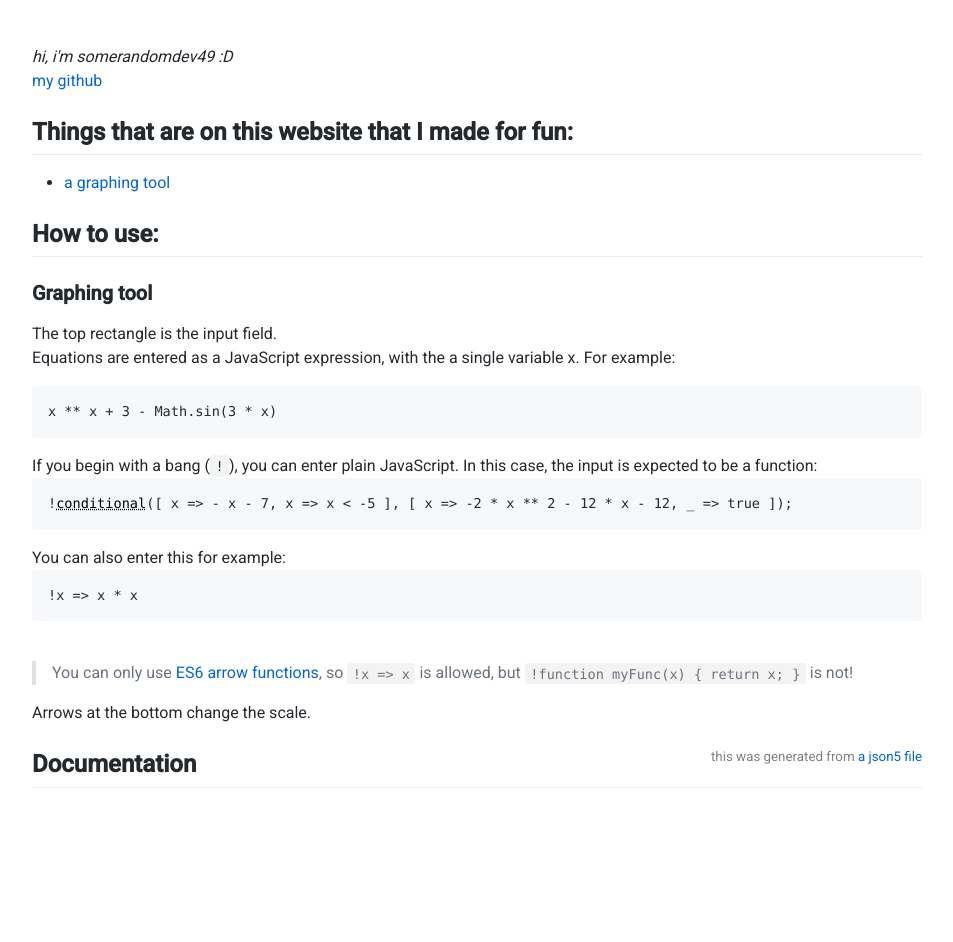
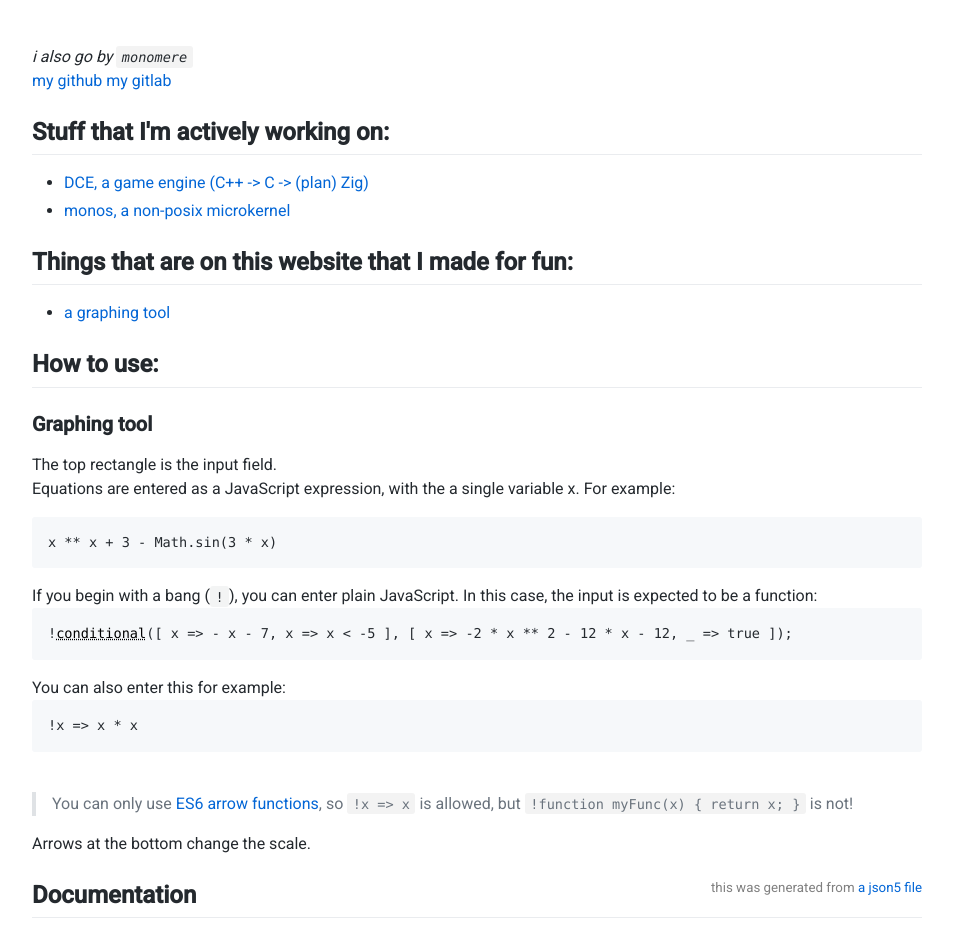
Before and after one commit to somerandomdev49/somerandomdev49.github.io, a website: page index.html in a window 1280 px wide. Shown: the whole page, without its empty margins (163-1116 px from the left). Before the commit the page ends 849 px from the top, so only its background shows below. Drawn offline with nearby package versions, Linux system fonts and the light colour scheme; no server answers; a web font is replaced by a local one.

Commit message:
Update index.html

```diff
--- a/index.html
+++ b/index.html
@@ -91,8 +91,16 @@
 	</style>
 </head>
 <body class="markdown-body">
-	<i>hi, i'm somerandomdev49 :D</i><br/>
+	<i>i also go by <code>monomere</code></i><br/>
 	<a href="https://github.com/somerandomdev49/">my github</a>
+	<a href="https://gitlab.com/somerandomdev49/">my gitlab</a>
+
+	<h2>Stuff that I'm actively working on:</h2>
+	<ul>
+		<li><a href="https://github.com/peque-studio/dce">DCE, a game engine (C++ -> C -> (plan) Zig)</a></li>
+		<li><a href="https://gitlab.com/somerandomdev49/monos">monos, a non-posix microkernel</a></li>
+	</ul>
+
 	<h2>Things that are on this website that I made for fun:</h2>
 	<ul>
 		<li><a href="graph/index.html">a graphing tool</a></li>
```
